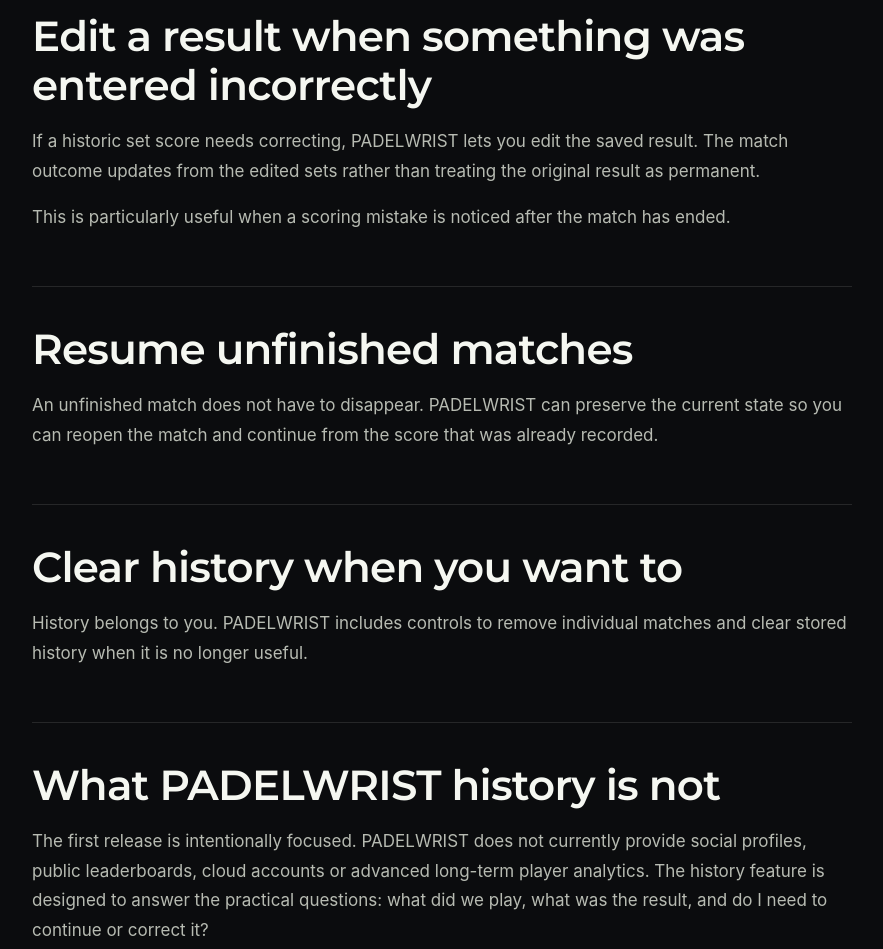
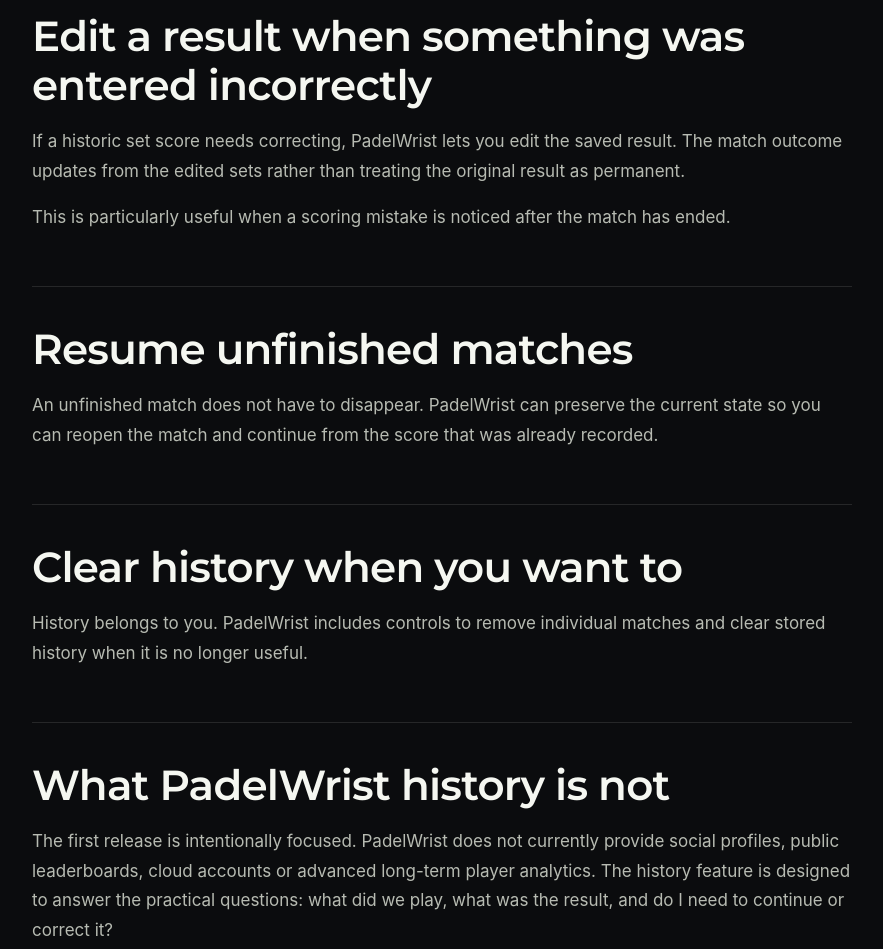
Before and after one commit to padelwrist/padelwrist-website, a plain HTML site: page padel-match-history/index.html in a window 1280 px wide. Shown: the part 1140-2089 px from the top of the page, without its empty margins (198-1081 px from the left). Drawn offline with Linux system fonts and the light colour scheme.

Commit message:
Use PadelWrist brand casing in match history guide

```diff
--- a/padel-match-history/index.html
+++ b/padel-match-history/index.html
@@ -3,29 +3,29 @@
 <head>
   <meta charset="utf-8">
   <meta name="viewport" content="width=device-width, initial-scale=1">
-  <title>Padel Match History App for iPhone & iPad | PADELWRIST</title>
-  <meta name="description" content="Keep a simple padel match history with PADELWRIST. Review completed matches, edit saved results, resume unfinished matches and clear history from iPhone or iPad.">
+  <title>Padel Match History App for iPhone & iPad | PadelWrist</title>
+  <meta name="description" content="Keep a simple padel match history with PadelWrist. Review completed matches, edit saved results, resume unfinished matches and clear history from iPhone or iPad.">
   <meta name="robots" content="index,follow,max-image-preview:large,max-snippet:-1,max-video-preview:-1">
   <meta name="theme-color" content="#0b0c0e">
   <link rel="canonical" href="https://padelwrist.com/padel-match-history/">
   <link rel="icon" type="image/png" sizes="64x64" href="/favicon.png"><link rel="shortcut icon" href="/favicon.ico"><link rel="apple-touch-icon" href="/apple-touch-icon.png">
-  <meta property="og:site_name" content="PADELWRIST"><meta property="og:title" content="Padel Match History App for iPhone & iPad | PADELWRIST"><meta property="og:description" content="Review, edit and resume padel matches without creating an account."><meta property="og:type" content="article"><meta property="og:url" content="https://padelwrist.com/padel-match-history/"><meta property="og:image" content="https://padelwrist.com/assets/padelwrist-mark.png"><meta property="og:locale" content="en_GB">
-  <meta name="twitter:card" content="summary"><meta name="twitter:title" content="Padel Match History App | PADELWRIST"><meta name="twitter:description" content="Keep, edit and resume padel match history on iPhone and iPad.">
-  <script type="application/ld+json">{"@context":"https://schema.org","@graph":[{"@type":"WebPage","@id":"https://padelwrist.com/padel-match-history/#webpage","url":"https://padelwrist.com/padel-match-history/","name":"Padel Match History App for iPhone & iPad | PADELWRIST","description":"How PADELWRIST stores and manages padel match history.","inLanguage":"en-GB","isPartOf":{"@id":"https://padelwrist.com/#website"},"about":{"@id":"https://padelwrist.com/#app"}},{"@type":"BreadcrumbList","itemListElement":[{"@type":"ListItem","position":1,"name":"PADELWRIST","item":"https://padelwrist.com/"},{"@type":"ListItem","position":2,"name":"Padel match history","item":"https://padelwrist.com/padel-match-history/"}]},{"@type":"FAQPage","mainEntity":[{"@type":"Question","name":"Can I keep a history of padel matches on iPhone?","acceptedAnswer":{"@type":"Answer","text":"Yes. PADELWRIST stores match history locally and lets you review completed and unfinished matches from iPhone or iPad."}},{"@type":"Question","name":"Can I edit a saved padel result?","acceptedAnswer":{"@type":"Answer","text":"Yes. PADELWRIST lets you edit historic set results when a saved score needs correcting."}},{"@type":"Question","name":"Can I resume an unfinished match?","acceptedAnswer":{"@type":"Answer","text":"Yes. Unfinished matches can be reopened and resumed rather than rebuilt from the beginning."}}]}]}</script>
+  <meta property="og:site_name" content="PadelWrist"><meta property="og:title" content="Padel Match History App for iPhone & iPad | PadelWrist"><meta property="og:description" content="Review, edit and resume padel matches without creating an account."><meta property="og:type" content="article"><meta property="og:url" content="https://padelwrist.com/padel-match-history/"><meta property="og:image" content="https://padelwrist.com/assets/padelwrist-mark.png"><meta property="og:locale" content="en_GB">
+  <meta name="twitter:card" content="summary"><meta name="twitter:title" content="Padel Match History App | PadelWrist"><meta name="twitter:description" content="Keep, edit and resume padel match history on iPhone and iPad.">
+  <script type="application/ld+json">{"@context":"https://schema.org","@graph":[{"@type":"WebPage","@id":"https://padelwrist.com/padel-match-history/#webpage","url":"https://padelwrist.com/padel-match-history/","name":"Padel Match History App for iPhone & iPad | PadelWrist","description":"How PadelWrist stores and manages padel match history.","inLanguage":"en-GB","isPartOf":{"@id":"https://padelwrist.com/#website"},"about":{"@id":"https://padelwrist.com/#app"}},{"@type":"BreadcrumbList","itemListElement":[{"@type":"ListItem","position":1,"name":"PadelWrist","item":"https://padelwrist.com/"},{"@type":"ListItem","position":2,"name":"Padel match history","item":"https://padelwrist.com/padel-match-history/"}]},{"@type":"FAQPage","mainEntity":[{"@type":"Question","name":"Can I keep a history of padel matches on iPhone?","acceptedAnswer":{"@type":"Answer","text":"Yes. PadelWrist stores match history locally and lets you review completed and unfinished matches from iPhone or iPad."}},{"@type":"Question","name":"Can I edit a saved padel result?","acceptedAnswer":{"@type":"Answer","text":"Yes. PadelWrist lets you edit historic set results when a saved score needs correcting."}},{"@type":"Question","name":"Can I resume an unfinished match?","acceptedAnswer":{"@type":"Answer","text":"Yes. Unfinished matches can be reopened and resumed rather than rebuilt from the beginning."}}]}]}</script>
   <link rel="stylesheet" href="/assets/styles.css"><link rel="stylesheet" href="/assets/launch.css"><script src="/assets/site.js" defer></script>
 </head>
 <body class="page-body"><a class="skip-link" href="#main">Skip to content</a>
-<header class="site-header solid"><div class="shell nav-wrap"><a class="brand" href="/" aria-label="PADELWRIST home"><span class="brand-mark" aria-hidden="true">PW</span><span>PADELWRIST</span></a><nav class="site-nav" aria-label="Primary navigation"><a href="/">Home</a><a href="/apple-watch-padel-scoring/">Apple Watch</a><a href="/how-padel-scoring-works/">Scoring rules</a><a href="/support/">Support</a></nav></div></header>
-<main id="main" class="content-page shell"><div class="page-heading reveal"><p class="eyebrow">Padel match history</p><h1>Keep the result after the match.</h1><p>PADELWRIST keeps a simple local history of your matches so you can review what happened, correct a saved result or resume a match you did not finish.</p></div>
+<header class="site-header solid"><div class="shell nav-wrap"><a class="brand" href="/" aria-label="PadelWrist home"><span class="brand-mark" aria-hidden="true">PW</span><span>PADELWRIST</span></a><nav class="site-nav" aria-label="Primary navigation"><a href="/">Home</a><a href="/apple-watch-padel-scoring/">Apple Watch</a><a href="/how-padel-scoring-works/">Scoring rules</a><a href="/support/">Support</a></nav></div></header>
+<main id="main" class="content-page shell"><div class="page-heading reveal"><p class="eyebrow">Padel match history</p><h1>Keep the result after the match.</h1><p>PadelWrist keeps a simple local history of your matches so you can review what happened, correct a saved result or resume a match you did not finish.</p></div>
 <article class="guide-copy">
-<section class="reveal"><h2>A match history without an account</h2><p>You do not need to create a PADELWRIST account just to remember a score. Match history is stored locally on your devices and can be viewed from iPhone or iPad.</p><p>This keeps the history useful without turning a simple scoring app into a social network or profile system.</p></section>
+<section class="reveal"><h2>A match history without an account</h2><p>You do not need to create a PadelWrist account just to remember a score. Match history is stored locally on your devices and can be viewed from iPhone or iPad.</p><p>This keeps the history useful without turning a simple scoring app into a social network or profile system.</p></section>
 <section class="reveal"><h2>Review completed matches</h2><p>After a match finishes, you can return to the history and see the saved result. That makes it easier to remember previous games without keeping screenshots or notes elsewhere.</p></section>
-<section class="reveal"><h2>Edit a result when something was entered incorrectly</h2><p>If a historic set score needs correcting, PADELWRIST lets you edit the saved result. The match outcome updates from the edited sets rather than treating the original result as permanent.</p><p>This is particularly useful when a scoring mistake is noticed after the match has ended.</p></section>
-<section class="reveal"><h2>Resume unfinished matches</h2><p>An unfinished match does not have to disappear. PADELWRIST can preserve the current state so you can reopen the match and continue from the score that was already recorded.</p></section>
-<section class="reveal"><h2>Clear history when you want to</h2><p>History belongs to you. PADELWRIST includes controls to remove individual matches and clear stored history when it is no longer useful.</p></section>
-<section class="reveal"><h2>What PADELWRIST history is not</h2><p>The first release is intentionally focused. PADELWRIST does not currently provide social profiles, public leaderboards, cloud accounts or advanced long-term player analytics. The history feature is designed to answer the practical questions: what did we play, what was the result, and do I need to continue or correct it?</p></section>
-<section class="reveal"><h2>Frequently asked questions</h2><h3>Can I view padel match history on Apple Watch?</h3><p>The main history and editing experience is designed for iPhone and iPad. Apple Watch is focused on fast in-match scoring.</p><h3>Can I delete old matches?</h3><p>Yes. You can remove saved matches and clear history.</p><h3>Do I need an account to save history?</h3><p>No. PADELWRIST does not require an account.</p></section>
+<section class="reveal"><h2>Edit a result when something was entered incorrectly</h2><p>If a historic set score needs correcting, PadelWrist lets you edit the saved result. The match outcome updates from the edited sets rather than treating the original result as permanent.</p><p>This is particularly useful when a scoring mistake is noticed after the match has ended.</p></section>
+<section class="reveal"><h2>Resume unfinished matches</h2><p>An unfinished match does not have to disappear. PadelWrist can preserve the current state so you can reopen the match and continue from the score that was already recorded.</p></section>
+<section class="reveal"><h2>Clear history when you want to</h2><p>History belongs to you. PadelWrist includes controls to remove individual matches and clear stored history when it is no longer useful.</p></section>
+<section class="reveal"><h2>What PadelWrist history is not</h2><p>The first release is intentionally focused. PadelWrist does not currently provide social profiles, public leaderboards, cloud accounts or advanced long-term player analytics. The history feature is designed to answer the practical questions: what did we play, what was the result, and do I need to continue or correct it?</p></section>
+<section class="reveal"><h2>Frequently asked questions</h2><h3>Can I view padel match history on Apple Watch?</h3><p>The main history and editing experience is designed for iPhone and iPad. Apple Watch is focused on fast in-match scoring.</p><h3>Can I delete old matches?</h3><p>Yes. You can remove saved matches and clear history.</p><h3>Do I need an account to save history?</h3><p>No. PadelWrist does not require an account.</p></section>
 <aside class="guide-cta reveal"><h2>Score now. Keep the result later.</h2><p>Use Apple Watch for the match, then review the history on iPhone or iPad.</p><a class="feedback-link" href="/apple-watch-padel-scoring/">Explore Apple Watch scoring</a></aside>
 <nav class="related-guides reveal" aria-label="Related guides"><a href="/apple-watch-padel-scoring/">Apple Watch padel scoring →</a><a href="/how-padel-scoring-works/">How padel scoring works →</a></nav>
 </article></main>
-<footer class="site-footer"><div class="shell footer-grid"><div><a class="brand" href="/"><span class="brand-mark" aria-hidden="true">PW</span><span>PADELWRIST</span></a><p>Score the match. Stay in the game.</p></div><nav aria-label="Footer navigation"><a href="/">Home</a><a href="/support/">Support</a><a href="/privacy/">Privacy</a></nav><p class="copyright">© <span data-year>2026</span> PADELWRIST</p></div></footer></body></html>
+<footer class="site-footer"><div class="shell footer-grid"><div><a class="brand" href="/"><span class="brand-mark" aria-hidden="true">PW</span><span>PADELWRIST</span></a><p>Score the match. Stay in the game.</p></div><nav aria-label="Footer navigation"><a href="/">Home</a><a href="/support/">Support</a><a href="/privacy/">Privacy</a></nav><p class="copyright">© <span data-year>2026</span> PadelWrist</p></div></footer></body></html>
```
